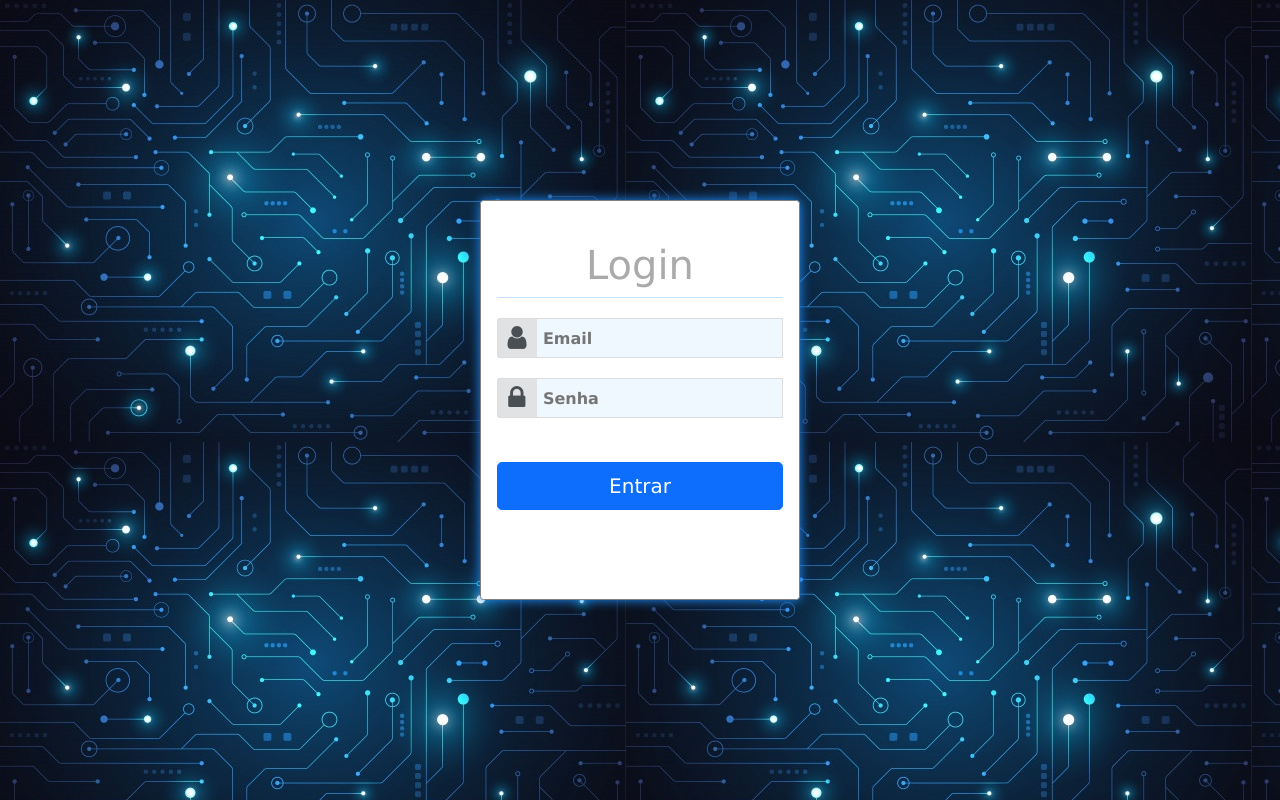
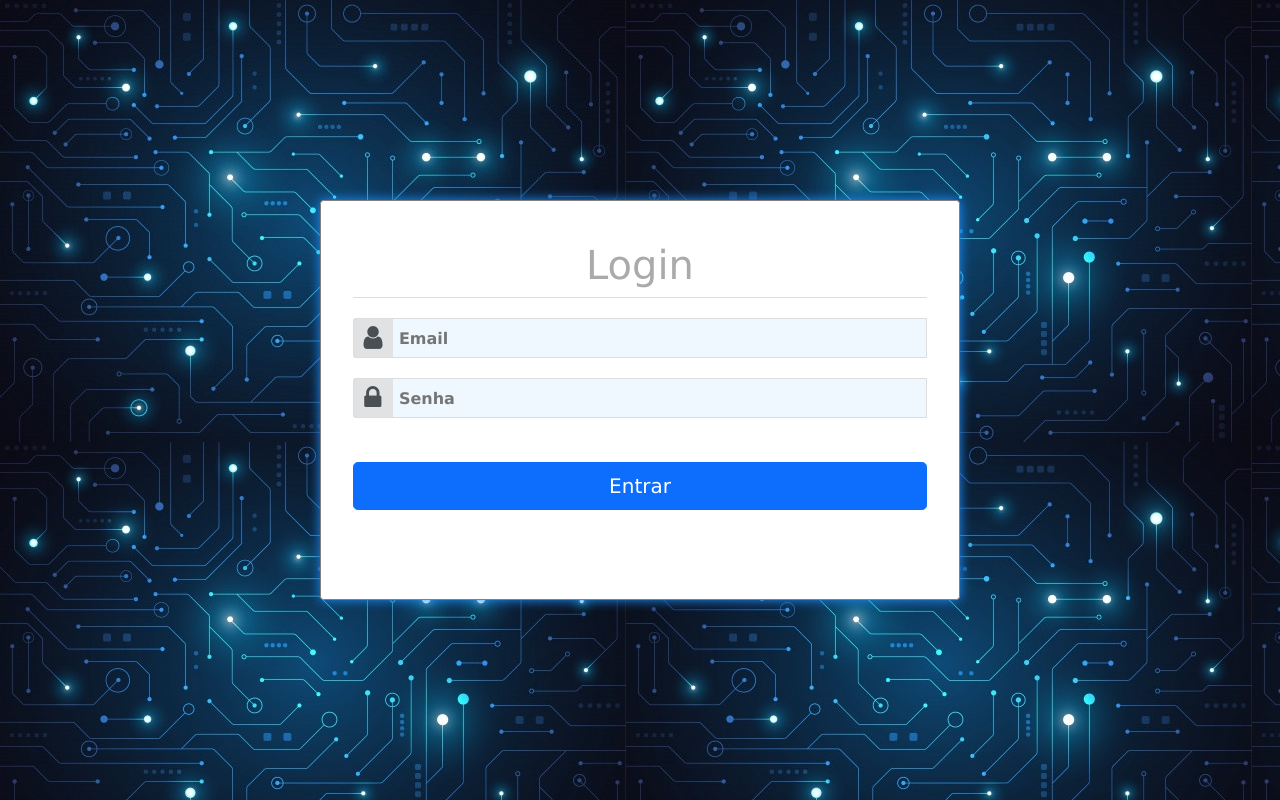
Before and after one commit to jose-schimit/ProjetoLogin, a PHP site: page / in a window 1280 px wide. Run offline with PHP 8.4, Linux system fonts and the light colour scheme.

Commit message:
Update estilo.css

```diff
--- a/estilo.css
+++ b/estilo.css
@@ -17,7 +17,7 @@ body{
 	height: 100%;
 }
 .divFrm{
-	width: 25%;
+	width: 50%;
 	height: 400px;
 	border: 1px solid grey;
 	border-radius: 3.5px;
```
